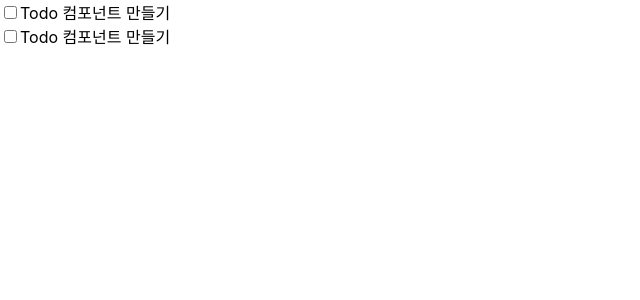
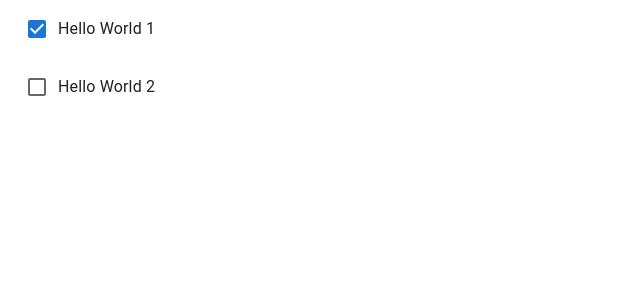
Before and after one commit to shchoi8347/2025-1_01-frontend, a React (Create React App) app: page / in a window 1280 px wide. Shown: the top 300 px of the page, without its empty margins (0-640 px from the left). Built offline with nearby package versions, Linux system fonts and the light colour scheme.

Commit message:
수업완료코드: 20250403(목) - 01반

```diff
--- a/src/App.js
+++ b/src/App.js
@@ -1,11 +1,26 @@
 import './App.css';
 import Todo from './Todo';
+import React, {useState} from "react";
 
 function App() {
+  const [items, setItems] = useState([
+    {
+      id: "0",
+      title: "Hello World 1",
+      done: true
+    }, {
+      id: "1",
+      title: "Hello World 2",
+      doen: false
+    }
+  ]);
+
+  let todoItems =
+    items.length > 0 && items.map((item) => <Todo item={item} key={item.id} />);
+
   return (
     <div>
-      <Todo />
-      <Todo />
+      {todoItems}
     </div>
   );
 }
--- a/src/Todo.js
+++ b/src/Todo.js
@@ -1,11 +1,24 @@
-import React from "react";
+import React, {useState} from "react";
+import { ListItem, ListItemText, InputBase, Checkbox} from "@mui/material";
 
-const Todo = () => {
+const Todo = (props) => {
+  const [item, setItem] = useState(props.item);
+
   return(
-    <div className = "Todo">
-        <input type="checkbox" id="todo0" name="todo0" value="todo0" />
-        <label for="todo0">Todo 컴포넌트 만들기</label>
-    </div>
+    <ListItem>
+      <Checkbox checked={item.done} />
+      <ListItemText>
+        <InputBase
+          inputProps={{"aria-label": "naked"}}
+          type="text"
+          id={item.id}
+          name={item.id}
+          value={item.title}
+          multiline={true}
+          fullWidth={true}
+        />
+      </ListItemText>
+    </ListItem>
   );
 };
 
```
